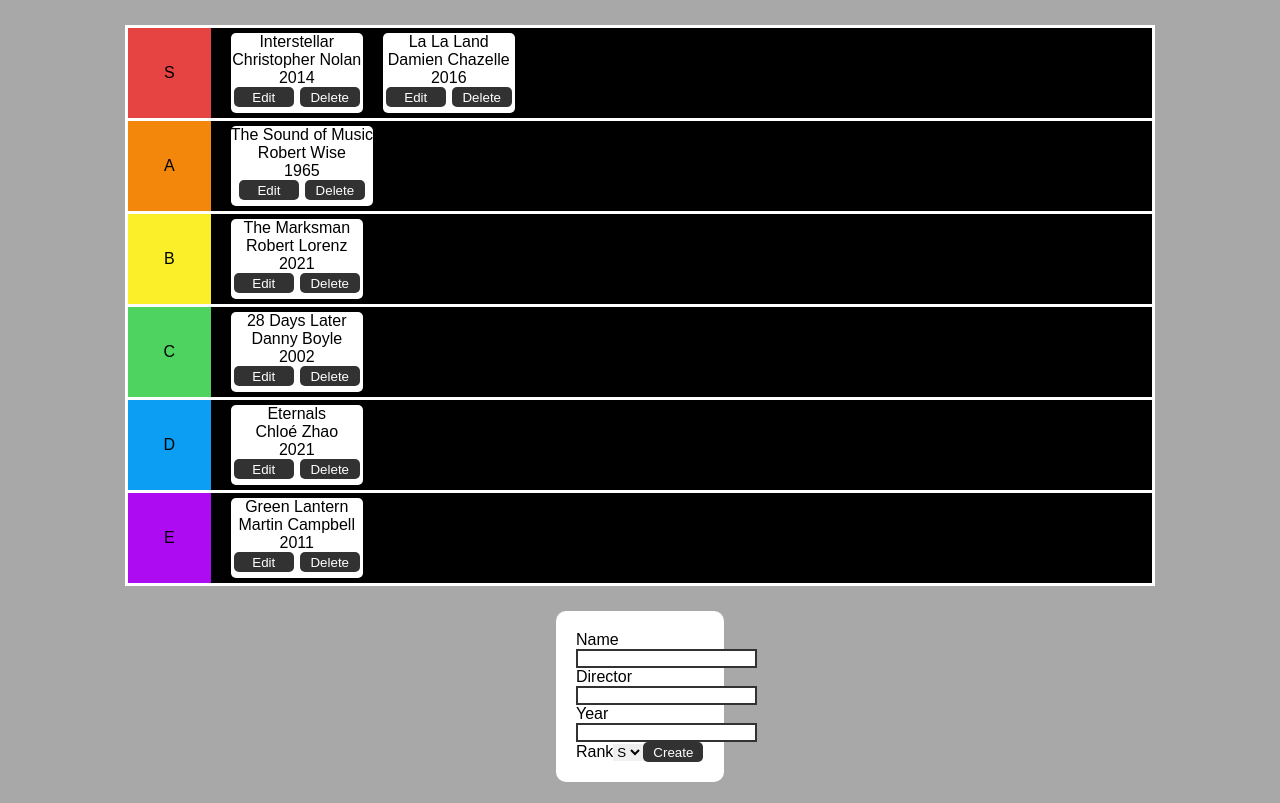
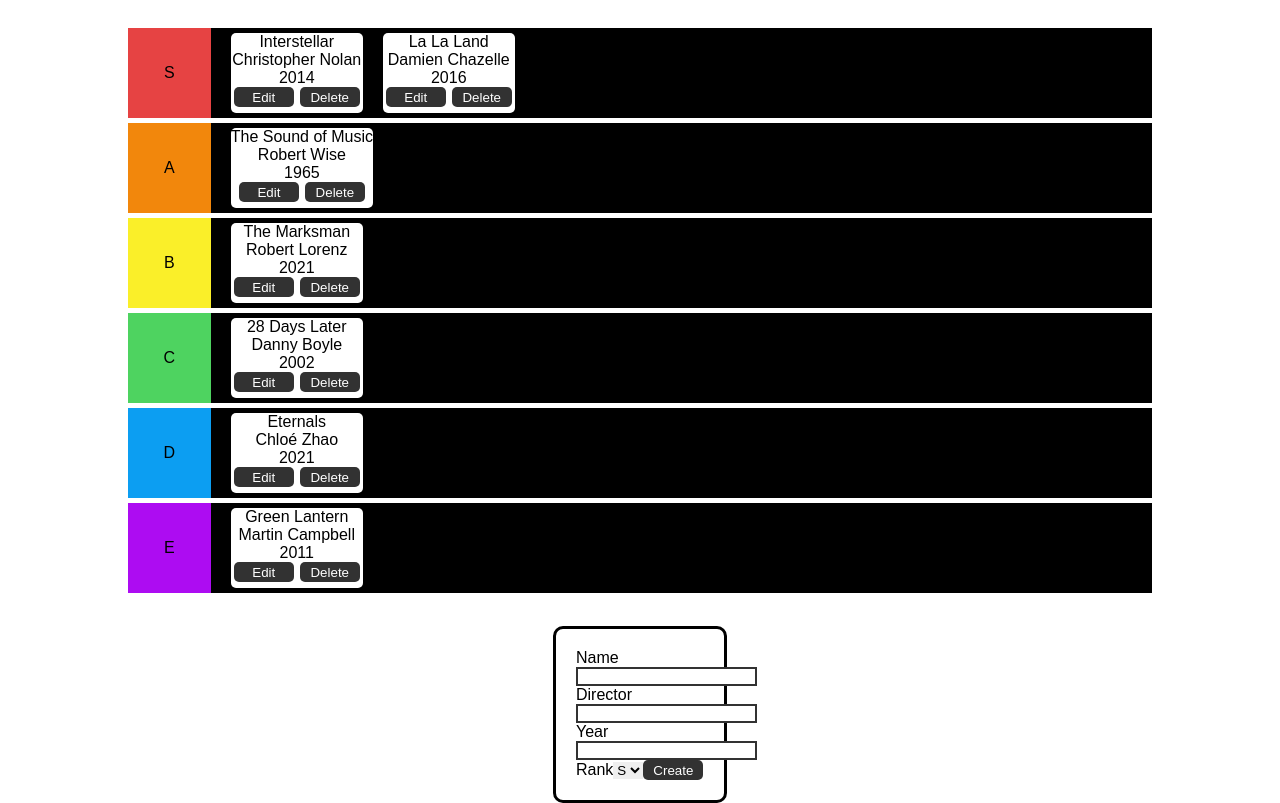
Before and after one commit to rjablon03/movie-tier-list, a React (Vite) app in the folder movie-tier-list/: page / in a window 1280 px wide. Built offline with nearby package versions, Linux system fonts and the light colour scheme.

Commit message:
[Grade Me, Parts 1 and 2]

```diff
--- a/movie-tier-list/src/App.css
+++ b/movie-tier-list/src/App.css
@@ -5,7 +5,7 @@
 }
 
 body {
-    background-color: #a8a8a8;
+    background-color: #ffffff;
     font-family: sans-serif;
 }
 
@@ -20,11 +20,7 @@
 }
 
 .category-container {
-    border-bottom: 3px solid #ffffff;
-}
-
-.category-container:last-child {
-    border: none
+    margin-bottom: 5px
 }
 
 .label {
@@ -107,7 +103,7 @@
 }
 
 .create-form {
-    background-color: #ffffff;
+    border: 3px solid #000000;
     width: 10%;
     margin: 0 auto;
     padding: 20px;
```
